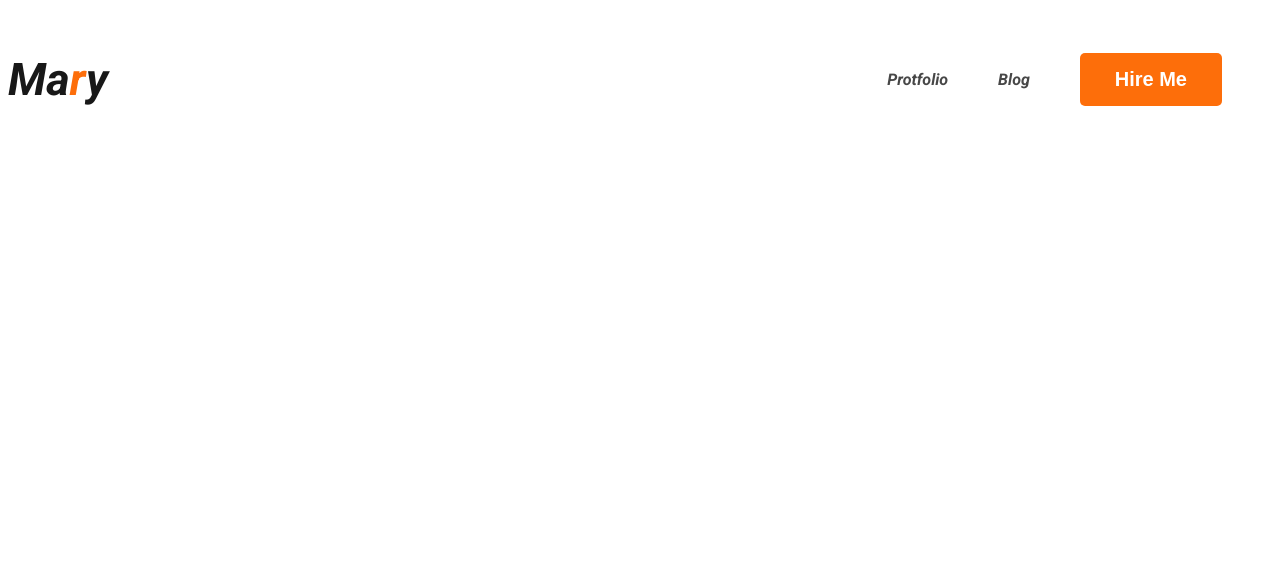
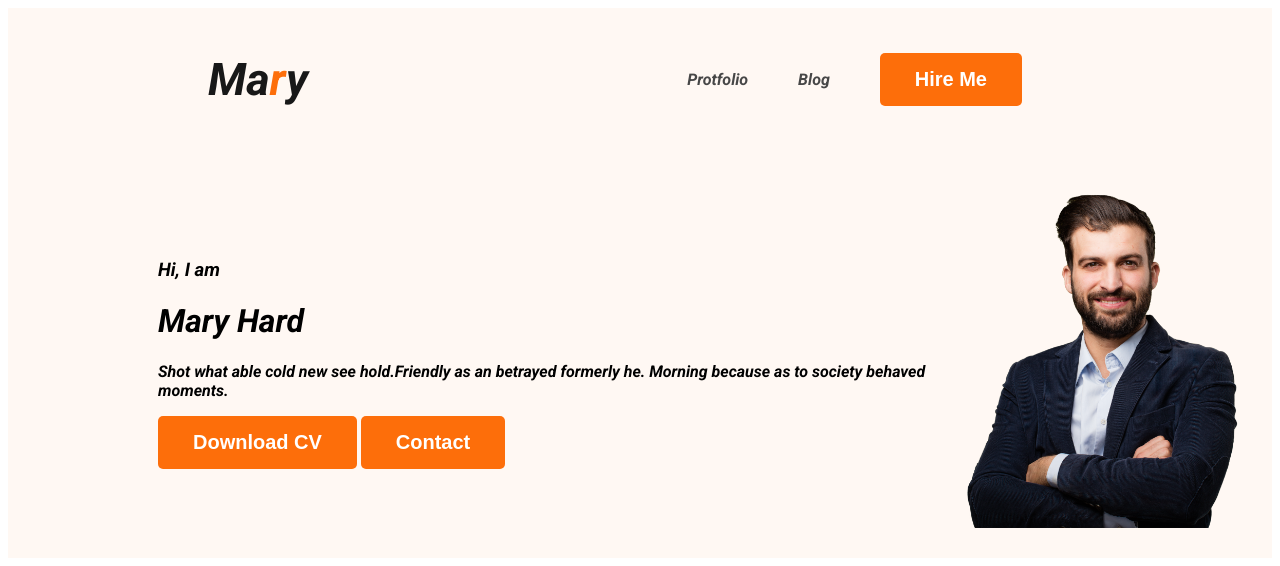
Before and after one commit to abuazzzam/developer-protfolio, a plain HTML site: page index.html in a window 1280 px wide. Drawn offline with Linux system fonts and the light colour scheme.

Commit message:
add-banner

```diff
--- a/index.html
+++ b/index.html
@@ -1,16 +1,20 @@
 <!DOCTYPE html>
 <html lang="en">
+
 <head>
     <meta charset="UTF-8">
     <meta name="viewport" content="width=device-width, initial-scale=1.0">
     <title>Developer Protfolio</title>
 
     <link rel="preconnect" href="https://fonts.googleapis.com">
-<link rel="preconnect" href="https://fonts.gstatic.com" crossorigin>
-<link href="https://fonts.googleapis.com/css2?family=Open+Sans:wght@400;700&family=Roboto:ital,wght@1,700&display=swap" rel="stylesheet">
+    <link rel="preconnect" href="https://fonts.gstatic.com" crossorigin>
+    <link
+        href="https://fonts.googleapis.com/css2?family=Open+Sans:wght@400;700&family=Roboto:ital,wght@1,700&display=swap"
+        rel="stylesheet">
 
     <link rel="stylesheet" href="styles.css">
 </head>
+
 <body>
 
     <header>
@@ -22,7 +26,17 @@
                 <li> <button class="btn-primary">Hire Me</button></li>
             </ul>
         </nav>
-
+        <div class="banner">
+            <div class="banner-content">
+                <h3 class="banner-greeting">Hi, I am</h3>
+                <h1 class="main-heading">Mary Hard</h1>
+                <p>Shot what able cold new see hold.Friendly as an betrayed formerly he. Morning because as to society
+                    behaved moments.</p>
+                <button class="btn-primary">Download CV</button>
+                <button class="btn-primary">Contact</button>
+            </div>
+            <img class="profile-pic" src="images/hardy.png" alt="">
+        </div>
     </header>
 
     <main>
@@ -34,4 +48,5 @@
     </footer>
 
 </body>
+
 </html>
--- a/styles.css
+++ b/styles.css
@@ -26,6 +26,7 @@ nav {
     display: flex;
     justify-content: space-between;
     align-items: center;
+    margin: 0 200px;
 }
 
 nav>ul {
@@ -48,3 +49,15 @@ nav a {
     text-decoration: none;
     color: #474747;
 }
+header{
+    background: #FFF8F3;;
+}
+.banner{
+    padding: 30px 30px 30px 150px;
+    display: flex;
+    align-items: center;
+}
+.banner .profile-pic{
+    width: 300px;
+
+}
```
